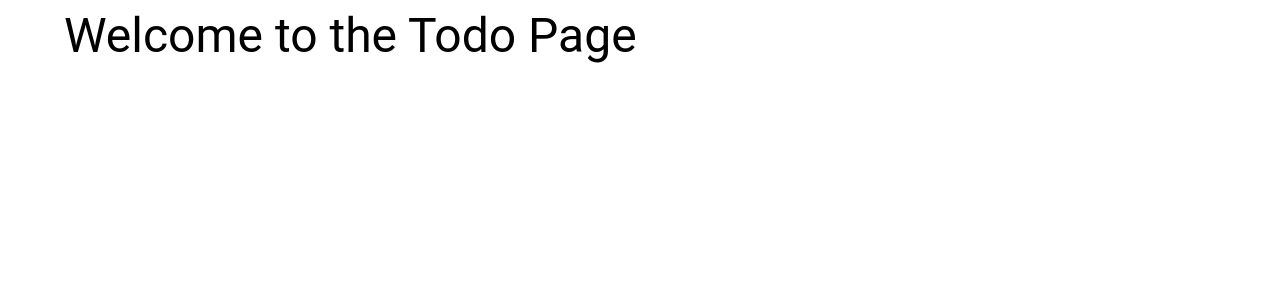
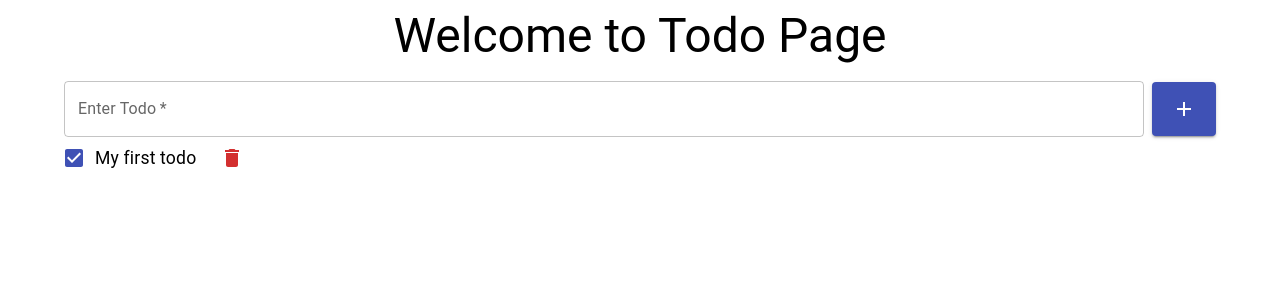
Before and after one commit to shreyas-a-s/namaste-react, a React (Vite) app in the folder vt-vite-login-todo/: page /todo in a window 1280 px wide. Shown: the top 300 px of the page. Built offline with nearby package versions, Linux system fonts and the light colour scheme; sample sign-in values are in the browser's storage.

Commit message:
feat: Create Todo page UI and basic DS for storing todo info

```diff
--- a/vt-vite-login-todo/src/pages/SignUp.jsx
+++ b/vt-vite-login-todo/src/pages/SignUp.jsx
@@ -7,6 +7,7 @@ const SignUp = () => {
     name: '',
     email: '',
     password: '',
+    todoList: []
   })
   const [confirmPassword, setConfirmPassword] = useState("");
   const [userList, setUserList] = useState(() => {
--- a/vt-vite-login-todo/src/pages/Todo.jsx
+++ b/vt-vite-login-todo/src/pages/Todo.jsx
@@ -1,9 +1,18 @@
-import { Container, Typography } from '@mui/material';
-import { useEffect } from 'react';
+import { Box, Button, Checkbox, Container, FormControlLabel, IconButton, TextField, Typography } from '@mui/material';
+import { useEffect, useState } from 'react';
 import { useNavigate } from 'react-router-dom';
+import AddIcon from '@mui/icons-material/Add';
+import DeleteIcon from '@mui/icons-material/Delete';
 
 const Todo = () => {
+  const [newTodo, setNewTodo] = useState({
+    id: null,
+    text: "",
+    isDone: false
+  });
   const navigate = useNavigate();
+  const userList = JSON.parse(localStorage.getItem('localUserList')) || [];
+  const userEmail = localStorage.getItem('localUserEmail') || "";
 
   useEffect(() => {
     if (!localStorage.getItem("localUserEmail")) {
@@ -12,12 +21,66 @@ const Todo = () => {
     }
   }, [navigate]);
 
+  const handleSubmit = () => {}
+
   return (
     <Container>
-      <Typography variant="h3" component="h1" gutterBottom>
-        Welcome to the Todo Page
+      <Typography
+        variant="h3"
+        component="h1"
+        gutterBottom
+        sx={{ textAlign: 'center' }}
+      >
+        Welcome to Todo Page
       </Typography>
-      {/* Additional content goes here */}
+      <form onSubmit={handleSubmit}>
+        <Box
+          display="flex"
+          alignItems="center"
+          gap={1}
+        >
+          <TextField
+            label="Enter Todo"
+            value={newTodo.text}
+            onChange={(e) => setNewTodo({ ...newTodo, text: e.target.value })}
+            fullWidth
+            required
+            sx={{ flex: 1 }}
+          />
+          <Button
+            type="submit"
+            variant="contained"
+            color="primary"
+            sx={{
+              height: "3.4rem",
+            }}
+          >
+            <AddIcon />
+          </Button>
+        </Box>
+      </form>
+      <Box>
+        {/* {items.map((item) => ( */}
+          <FormControlLabel
+            // key={item.id}
+            control={
+              <Checkbox
+                checked="true"
+              />
+            }
+          label={
+            <Typography sx={{ fontSize: '1.1rem' }}>
+              My first todo
+            </Typography>
+          }
+          />
+        <IconButton
+          color="error"
+        >
+          <DeleteIcon />
+        </IconButton>
+        {/* ))} */}
+      </Box>
     </Container>
   )
 }
```
